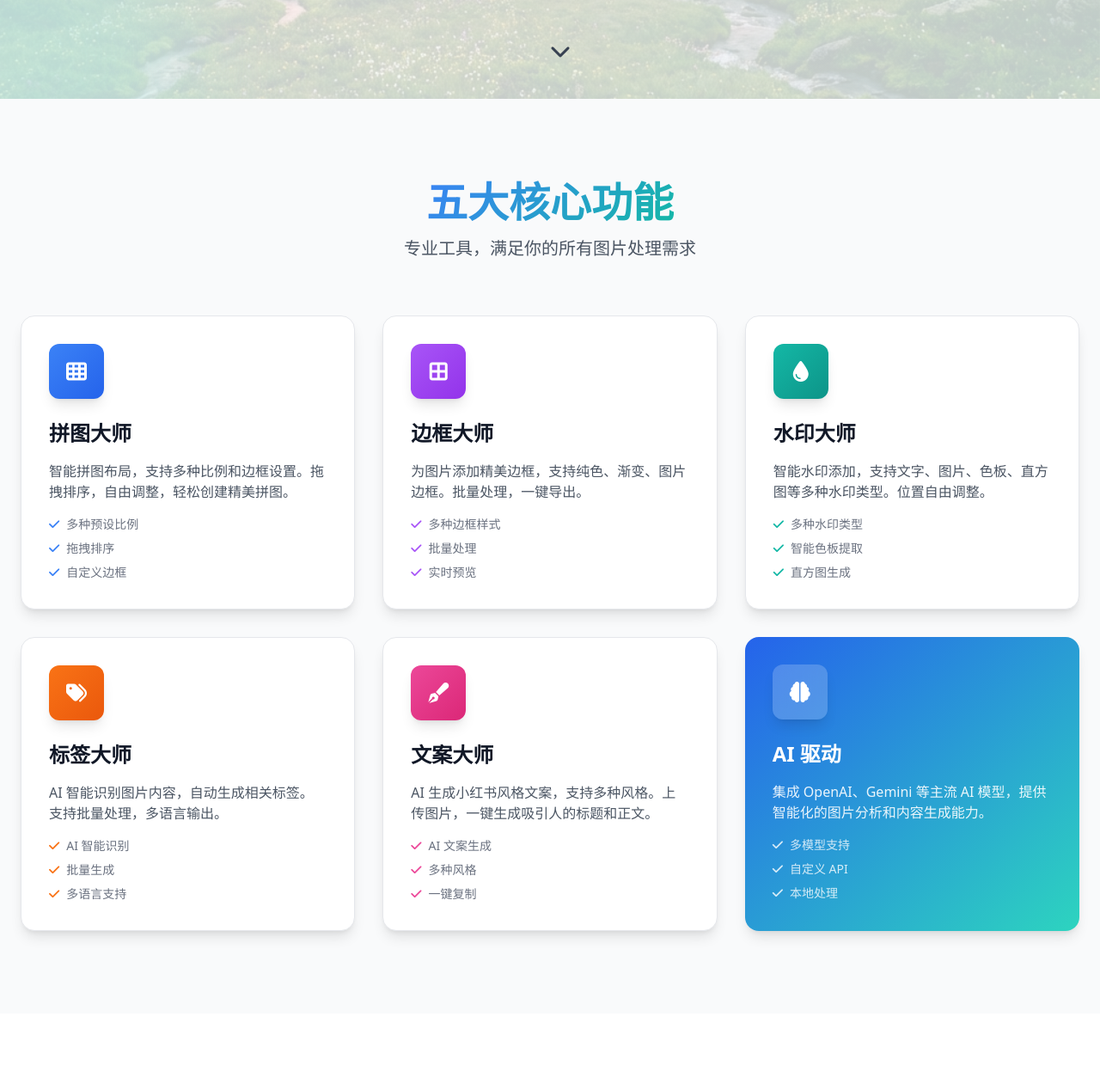
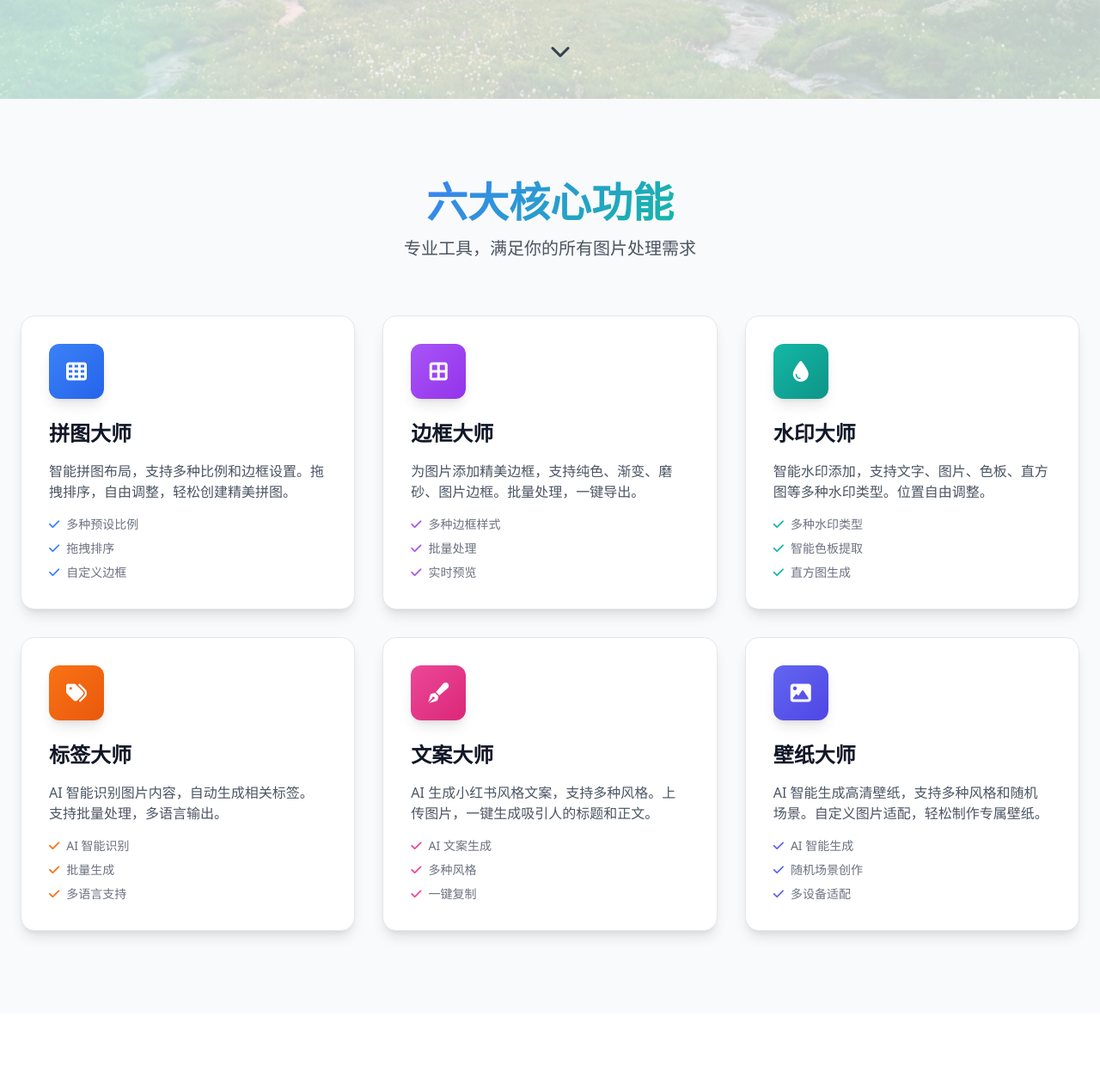
Before and after one commit to mkby/mkby.github.io, a plain HTML site: page index.html in a window 1280 px wide. Shown: the part 685-1946 px from the top of the page at 86% size. Drawn offline with nearby package versions, Linux system fonts and the light colour scheme.

Commit message:
Add files via upload

```diff
--- a/index.html
+++ b/index.html
@@ -145,7 +145,7 @@
                 <!-- Stats -->
                 <div class="grid grid-cols-3 gap-8 max-w-2xl mx-auto mt-20">
                     <div class="text-center">
-                        <div class="text-4xl font-bold text-gray-900 dark:text-white mb-2">5</div>
+                        <div class="text-4xl font-bold text-gray-900 dark:text-white mb-2">6</div>
                         <div class="text-gray-600 dark:text-white/80">核心功能</div>
                     </div>
                     <div class="text-center">
@@ -171,7 +171,7 @@
         <div class="container mx-auto px-6">
             <div class="text-center mb-16">
                 <h2 class="text-4xl md:text-5xl font-bold mb-4">
-                    <span class="gradient-text">五大核心功能</span>
+                    <span class="gradient-text">六大核心功能</span>
                 </h2>
                 <p class="text-xl text-gray-600 dark:text-gray-400">
                     专业工具，满足你的所有图片处理需求
@@ -215,7 +215,7 @@
                     </div>
                     <h3 class="text-2xl font-bold mb-4 text-gray-900 dark:text-gray-100">边框大师</h3>
                     <p class="text-gray-600 dark:text-gray-400 mb-4">
-                        为图片添加精美边框，支持纯色、渐变、图片边框。批量处理，一键导出。
+                        为图片添加精美边框，支持纯色、渐变、磨砂、图片边框。批量处理，一键导出。
                     </p>
                     <ul class="space-y-2 text-sm text-gray-500 dark:text-gray-500">
                         <li class="flex items-center gap-2">
@@ -314,7 +314,35 @@
                     </ul>
                 </div>
 
+                <!-- Wallpaper Master -->
+                <div
+                    class="feature-card bg-white dark:bg-gray-900 rounded-2xl p-8 shadow-lg border border-gray-200 dark:border-gray-700 transition-colors duration-300">
+                    <div
+                        class="w-16 h-16 bg-gradient-to-br from-indigo-500 to-indigo-600 rounded-xl flex items-center justify-center mb-6 shadow-lg">
+                        <i class="fa-solid fa-image text-white text-2xl"></i>
+                    </div>
+                    <h3 class="text-2xl font-bold mb-4 text-gray-900 dark:text-gray-100">壁纸大师</h3>
+                    <p class="text-gray-600 dark:text-gray-400 mb-4">
+                        AI 智能生成高清壁纸，支持多种风格和随机场景。自定义图片适配，轻松制作专属壁纸。
+                    </p>
+                    <ul class="space-y-2 text-sm text-gray-500 dark:text-gray-500">
+                        <li class="flex items-center gap-2">
+                            <i class="fa-solid fa-check text-indigo-500"></i>
+                            <span>AI 智能生成</span>
+                        </li>
+                        <li class="flex items-center gap-2">
+                            <i class="fa-solid fa-check text-indigo-500"></i>
+                            <span>随机场景创作</span>
+                        </li>
+                        <li class="flex items-center gap-2">
+                            <i class="fa-solid fa-check text-indigo-500"></i>
+                            <span>多设备适配</span>
+                        </li>
+                    </ul>
+                </div>
+
                 <!-- AI Powered -->
+                <!--
                 <div
                     class="feature-card bg-gradient-to-br from-blue-600 to-teal-400 rounded-2xl p-8 shadow-lg text-white">
                     <div
@@ -340,6 +368,7 @@
                         </li>
                     </ul>
                 </div>
+                -->
             </div>
         </div>
     </section>
```
